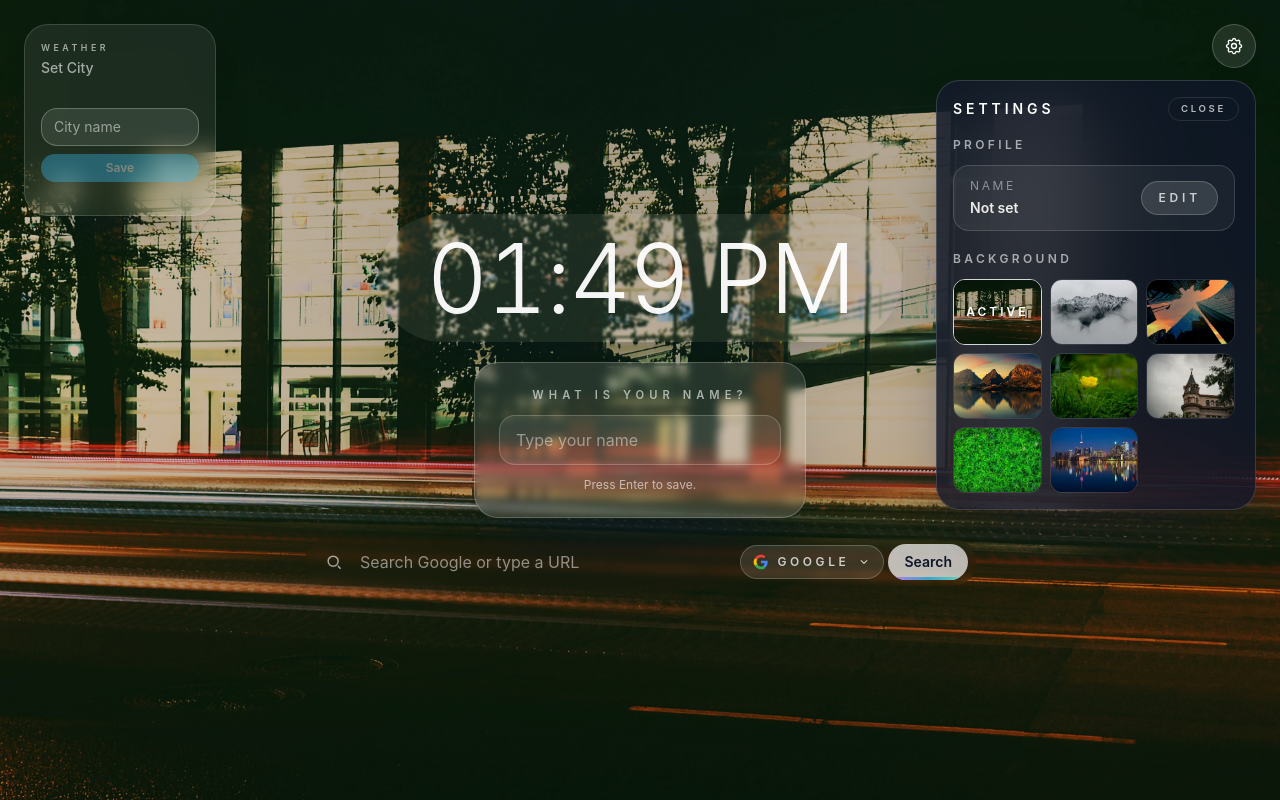
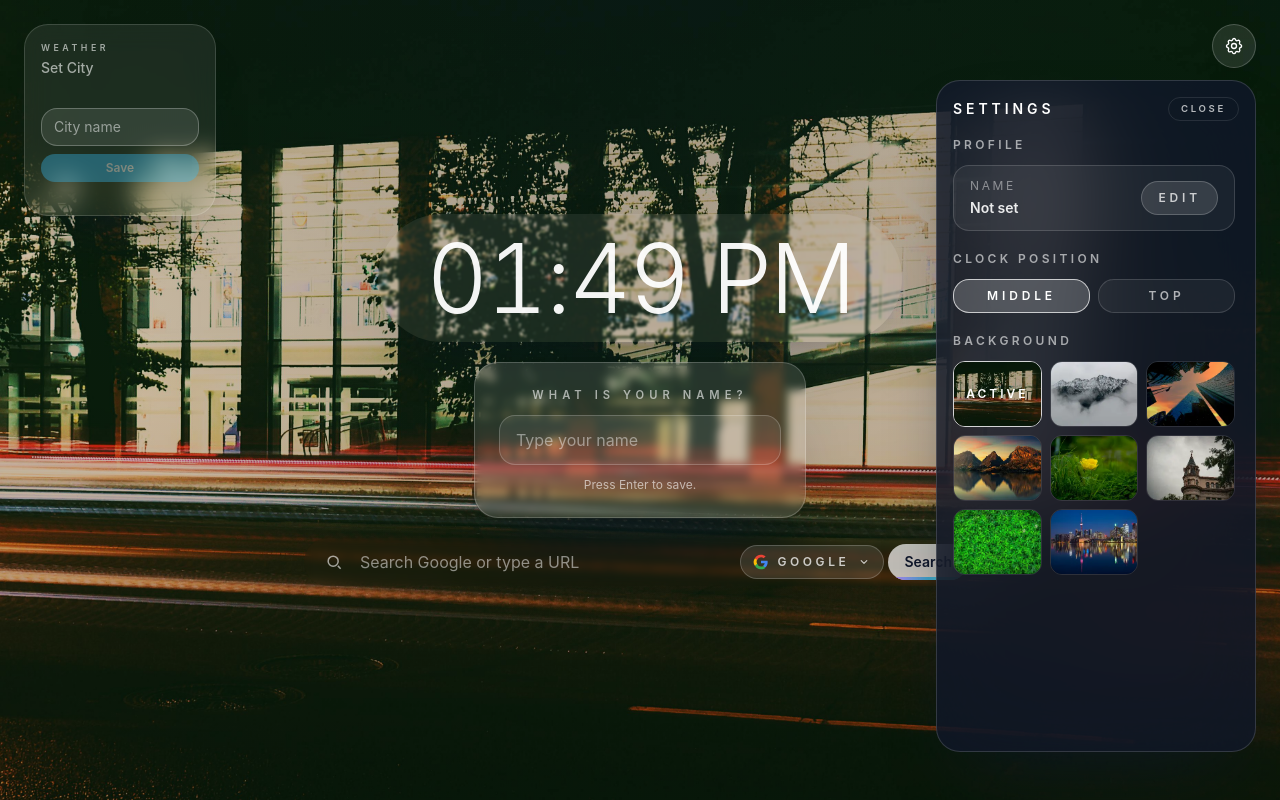
Before and after one commit to Mahdirnj/Browser-Tab-Focus, a React (Vite) app: page / in a window 1280 px wide. Both pictures are taken after a click on the button 1234 px from the left and 46 px from the top of the page. Built offline with nearby package versions, Linux system fonts and the light colour scheme.

Commit message:
Enhance setting panel.

```diff
--- a/src/App.jsx
+++ b/src/App.jsx
@@ -9,6 +9,7 @@ import SettingsPanel from './components/SettingsPanel'
 
 const BACKGROUND_KEY = 'focus_dashboard_background'
 const USER_NAME_KEY = 'focus_dashboard_userName'
+const CLOCK_POSITION_KEY = 'focus_dashboard_clockPosition'
 
 function readStoredValue(key, fallback) {
   if (typeof window === 'undefined') return fallback
@@ -20,17 +21,30 @@ function readStoredName() {
   return window.localStorage.getItem(USER_NAME_KEY) ?? ''
 }
 
+function readStoredClockPosition() {
+  if (typeof window === 'undefined') return 'middle'
+  return window.localStorage.getItem(CLOCK_POSITION_KEY) ?? 'middle'
+}
+
 function App() {
   const [backgroundId, setBackgroundId] = useState(() =>
     readStoredValue(BACKGROUND_KEY, DEFAULT_BACKGROUND_ID),
   )
   const [nameEditSignal, setNameEditSignal] = useState(0)
   const [userName, setUserName] = useState(() => readStoredName())
+  const [clockPosition, setClockPosition] = useState(() =>
+    readStoredClockPosition(),
+  )
 
   useEffect(() => {
     if (typeof window === 'undefined') return
     window.localStorage.setItem(BACKGROUND_KEY, backgroundId)
   }, [backgroundId])
+
+  useEffect(() => {
+    if (typeof window === 'undefined') return
+    window.localStorage.setItem(CLOCK_POSITION_KEY, clockPosition)
+  }, [clockPosition])
 
   const availableBackgrounds = backgroundOptions
   const activeBackground = useMemo(() => {
@@ -45,6 +59,13 @@ function App() {
   return (
     <div className="relative min-h-screen overflow-hidden">
       <BackgroundLayer imageUrl={activeBackground?.url} />
+      {clockPosition === 'top' ? (
+        <div className="pointer-events-none absolute inset-x-0 top-12 z-20 flex justify-center">
+          <div className="pointer-events-auto">
+            <Clock />
+          </div>
+        </div>
+      ) : null}
       <div className="absolute left-6 top-6 z-20">
         <Weather />
       </div>
@@ -56,13 +77,19 @@ function App() {
           setNameEditSignal((current) => current + 1)
         }
         currentName={userName}
+        clockPosition={clockPosition}
+        onClockPositionChange={setClockPosition}
       />
       <main className="relative z-10 flex min-h-screen flex-col items-center justify-center px-4 py-8 sm:px-6">
         <div
           className={`flex w-full max-w-4xl flex-col gap-8 rounded-[28px] px-6 py-10 sm:px-10 ${panelClasses}`}
         >
-          <header className="flex flex-col items-center gap-5 text-center">
-            <Clock />
+          <header
+            className={`flex flex-col items-center gap-5 text-center ${
+              clockPosition === 'top' ? 'mt-32' : ''
+            }`}
+          >
+            {clockPosition === 'middle' ? <Clock /> : null}
             <Greeting
               editSignal={nameEditSignal}
               onNameChange={setUserName}
--- a/src/components/SettingsPanel.jsx
+++ b/src/components/SettingsPanel.jsx
@@ -50,19 +50,35 @@ export function SettingsPanel({
   onBackgroundSelect,
   currentName,
   onNameEditRequest,
+  clockPosition = 'middle',
+  onClockPositionChange,
 }) {
   const [open, setOpen] = useState(false)
+  const [visible, setVisible] = useState(false)
   const panelRef = useRef(null)
   const thumbnailCacheRef = useRef(new Map())
   const [thumbRevision, bumpThumbRevision] = useReducer((count) => count + 1, 0)
 
-  const toggleOpen = useCallback(() => {
-    setOpen((prev) => !prev)
+  const openPanel = useCallback(() => {
+    setVisible(true)
+    if (typeof window !== 'undefined') {
+      window.requestAnimationFrame(() => setOpen(true))
+    } else {
+      setOpen(true)
+    }
   }, [])
 
   const closePanel = useCallback(() => {
     setOpen(false)
   }, [])
+
+  const toggleOpen = useCallback(() => {
+    if (open) {
+      closePanel()
+    } else {
+      openPanel()
+    }
+  }, [open, closePanel, openPanel])
 
   const handleBackgroundSelect = useCallback(
     (id) => {
@@ -72,7 +88,7 @@ export function SettingsPanel({
   )
 
   useEffect(() => {
-    if (!open) return
+    if (!visible) return
 
     const handleClick = (event) => {
       if (!panelRef.current?.contains(event.target)) {
@@ -82,7 +98,7 @@ export function SettingsPanel({
 
     document.addEventListener('mousedown', handleClick)
     return () => document.removeEventListener('mousedown', handleClick)
-  }, [open])
+  }, [visible])
 
   useEffect(() => {
     if (typeof window === 'undefined') return
@@ -253,11 +269,21 @@ export function SettingsPanel({
           </svg>
         </button>
 
-        {open && (
+        {visible && (
           <div
             id="settings-panel"
             ref={panelRef}
-            className="absolute right-0 top-full mt-3 max-h-[92vh] w-80 rounded-3xl border border-white/15 bg-slate-900/80 p-4 text-white shadow-[0_35px_80px_-40px_rgba(15,23,42,0.95)] backdrop-blur-2xl"
+            className={`absolute right-0 top-full mt-3 h-[84vh] w-80 rounded-3xl border border-white/15 bg-slate-900/80 p-4 text-white shadow-[0_35px_80px_-40px_rgba(15,23,42,0.95)] backdrop-blur-2xl flex flex-col transform transition-all duration-250 ease-[cubic-bezier(0.22,0.61,0.36,1)] ${
+              open
+                ? 'pointer-events-auto scale-100 opacity-100 translate-y-0'
+                : 'pointer-events-none scale-[0.97] opacity-0 translate-y-2'
+            }`}
+            onTransitionEnd={(event) => {
+              if (event.target !== event.currentTarget) return
+              if (!open) {
+                setVisible(false)
+              }
+            }}
           >
             <div className="flex items-center justify-between">
               <h2 className="text-sm font-semibold uppercase tracking-[0.28em]">
@@ -272,7 +298,7 @@ export function SettingsPanel({
               </button>
             </div>
 
-            <div className="mt-4 space-y-5 overflow-y-auto pr-1 custom-scroll">
+            <div className="mt-4 flex-1 space-y-5 overflow-y-scroll pr-1 custom-scroll">
               <section>
                 <p className="text-xs font-semibold uppercase tracking-[0.28em] text-white/60">
                   Profile
@@ -294,6 +320,32 @@ export function SettingsPanel({
                   >
                     Edit
                   </button>
+                </div>
+              </section>
+              <section>
+                <p className="text-xs font-semibold uppercase tracking-[0.28em] text-white/60">
+                  Clock Position
+                </p>
+                <div className="mt-3 grid grid-cols-2 gap-2">
+                  {['middle', 'top'].map((position) => {
+                    const isActive = clockPosition === position
+                    const label = position === 'middle' ? 'Middle' : 'Top'
+                    return (
+                      <button
+                        key={position}
+                        type="button"
+                        onClick={() => onClockPositionChange?.(position)}
+                        className={`rounded-2xl border px-4 py-2 text-xs font-semibold uppercase tracking-[0.32em] transition ${
+                          isActive
+                            ? 'border-white/70 bg-white/20 text-white'
+                            : 'border-white/15 bg-white/5 text-white/65 hover:border-white/35 hover:text-white'
+                        }`}
+                        disabled={!onClockPositionChange}
+                      >
+                        {label}
+                      </button>
+                    )
+                  })}
                 </div>
               </section>
               <section>
--- a/src/index.css
+++ b/src/index.css
@@ -25,3 +25,29 @@ body {
   color: var(--body-text);
   transition: background-color 0.4s ease, color 0.4s ease;
 }
+
+.custom-scroll {
+  scrollbar-width: none;
+  overflow-y: scroll;
+  scrollbar-color: rgba(255,255,255,0.3) transparent;
+}
+.custom-scroll::-webkit-scrollbar {
+  width: 6px; opacity: 0; transition: opacity 0.3s ease;
+}
+.custom-scroll::-webkit-scrollbar-track {
+  background: transparent;
+}
+.custom-scroll::-webkit-scrollbar-thumb {
+  background: rgba(255,255,255,0.35); opacity: 0; transition: opacity 0.3s ease;
+  border-radius: 9999px;
+}
+.custom-scroll::-webkit-scrollbar-thumb:hover {
+  opacity: 1;
+  background: rgba(255,255,255,0.55);
+}
+.custom-scroll:hover::-webkit-scrollbar-thumb {
+  opacity: 1;
+}
+.custom-scroll:hover::-webkit-scrollbar {
+  opacity: 1;
+}
```
